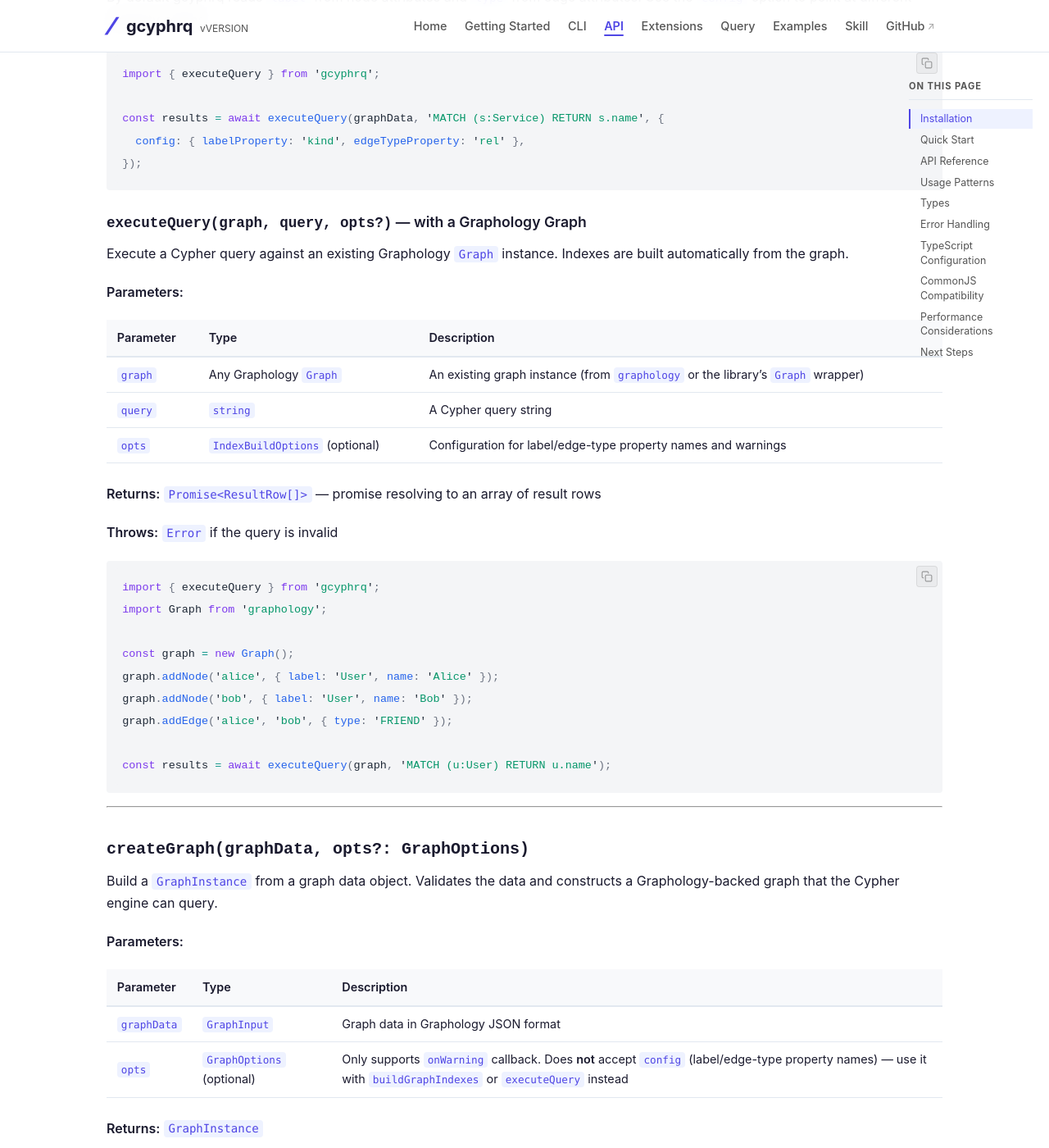
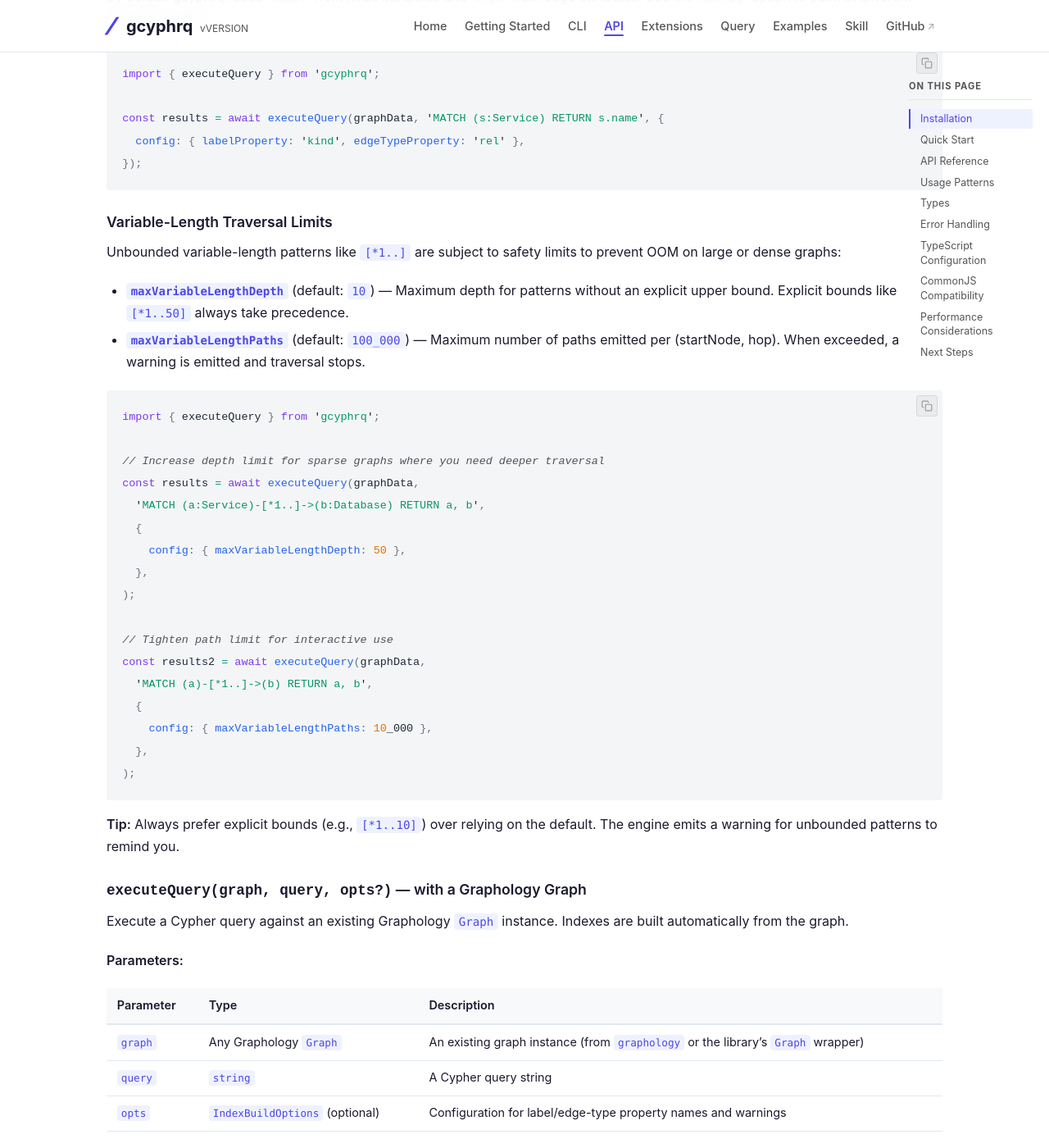
Before and after one commit to plelevier/gcyphrq, a Jekyll site: the page built from docs/library-api.md, in a window 1280 px wide and 1400 px high, scrolled down 2259 px. Shown: the whole window at 82% size. Built offline with Jekyll 4.4.1, drawn with Linux system fonts in a browser that asks for light colours; some of the changed text lies outside the part shown.

Commit message:
docs: document variable-length traversal limits and config options
- library-api.md: add Variable-Length Traversal Limits section under
  executeQuery, update GraphConfig type docs, update performance notes
- query-guide.md: add Safety Limits subsection under variable-length paths
- cli.md: note that traversal config is library-only

````diff
--- a/docs/library-api.md
+++ b/docs/library-api.md
@@ -95,6 +95,35 @@ const results = await executeQuery(graphData, 'MATCH (s:Service) RETURN s.name',
   config: { labelProperty: 'kind', edgeTypeProperty: 'rel' },
 });
 ```
+
+#### Variable-Length Traversal Limits
+
+Unbounded variable-length patterns like `[*1..]` are subject to safety limits to prevent OOM on large or dense graphs:
+
+- **`maxVariableLengthDepth`** (default: `10`) — Maximum depth for patterns without an explicit upper bound. Explicit bounds like `[*1..50]` always take precedence.
+- **`maxVariableLengthPaths`** (default: `100_000`) — Maximum number of paths emitted per (startNode, hop). When exceeded, a warning is emitted and traversal stops.
+
+```ts
+import { executeQuery } from 'gcyphrq';
+
+// Increase depth limit for sparse graphs where you need deeper traversal
+const results = await executeQuery(graphData,
+  'MATCH (a:Service)-[*1..]->(b:Database) RETURN a, b',
+  {
+    config: { maxVariableLengthDepth: 50 },
+  },
+);
+
+// Tighten path limit for interactive use
+const results2 = await executeQuery(graphData,
+  'MATCH (a)-[*1..]->(b) RETURN a, b',
+  {
+    config: { maxVariableLengthPaths: 10_000 },
+  },
+);
+```
+
+> **Tip:** Always prefer explicit bounds (e.g., `[*1..10]`) over relying on the default. The engine emits a warning for unbounded patterns to remind you.
 
 #### `executeQuery(graph, query, opts?)` — with a Graphology Graph
 
@@ -674,7 +703,7 @@ interface IndexBuildOptions extends GraphOptions {
 
 #### `GraphConfig`
 
-The resolved config used internally. Both fields are required.
+The resolved config used internally. The first two fields are required; the traversal limits are optional.
 
 ```ts
 interface GraphConfig {
@@ -682,6 +711,10 @@ interface GraphConfig {
   labelProperty: string;
   /** Edge attribute key used as the Cypher relationship type (default: `"type"`). */
   edgeTypeProperty: string;
+  /** Max depth for unbounded variable-length patterns like [*1..] (default: 10). */
+  maxVariableLengthDepth?: number;
+  /** Max paths per (startNode, hop) in variable-length traversal (default: 100_000). */
+  maxVariableLengthPaths?: number;
 }
 ```
 
@@ -842,7 +875,7 @@ main();
 - **`executeQuery(graphData, query)`** builds a new graph for each call. For multiple queries, use `createGraph` + `GraphEngine` instead.
 - **`executeQuery(graph, query)`** with an existing graph instance reuses the graph but still builds indexes on each call. For multiple queries, use `buildGraphIndexes` + `GraphEngine` instead.
 - The engine processes queries in-memory with no caching. Large graphs (>10,000 nodes) may have noticeable query times.
-- Variable-length paths use DFS traversal. Setting `maxDepth` is recommended to avoid excessive exploration.
+- Variable-length paths use DFS traversal. Unbounded patterns (`[*1..]`) default to a max depth of 10 and a path limit of 100,000 per start node. Use explicit bounds (e.g., `[*1..10]`) or adjust via `config.maxVariableLengthDepth` / `config.maxVariableLengthPaths`.
 
 ## Next Steps
 
````
Also changed, not shown: docs/cli.md (+2 -0 lines), docs/query-guide.md (+18 -0 lines).
